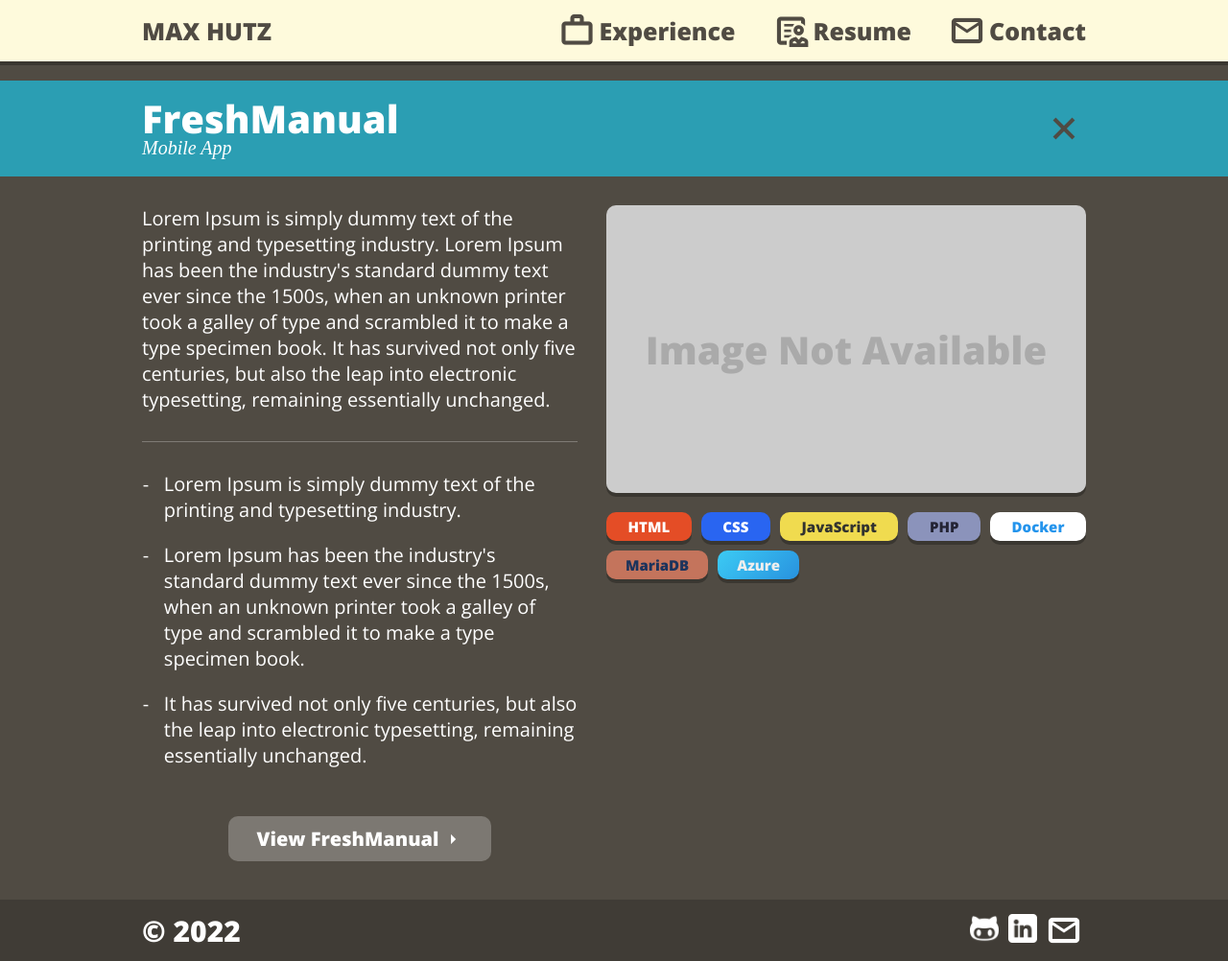
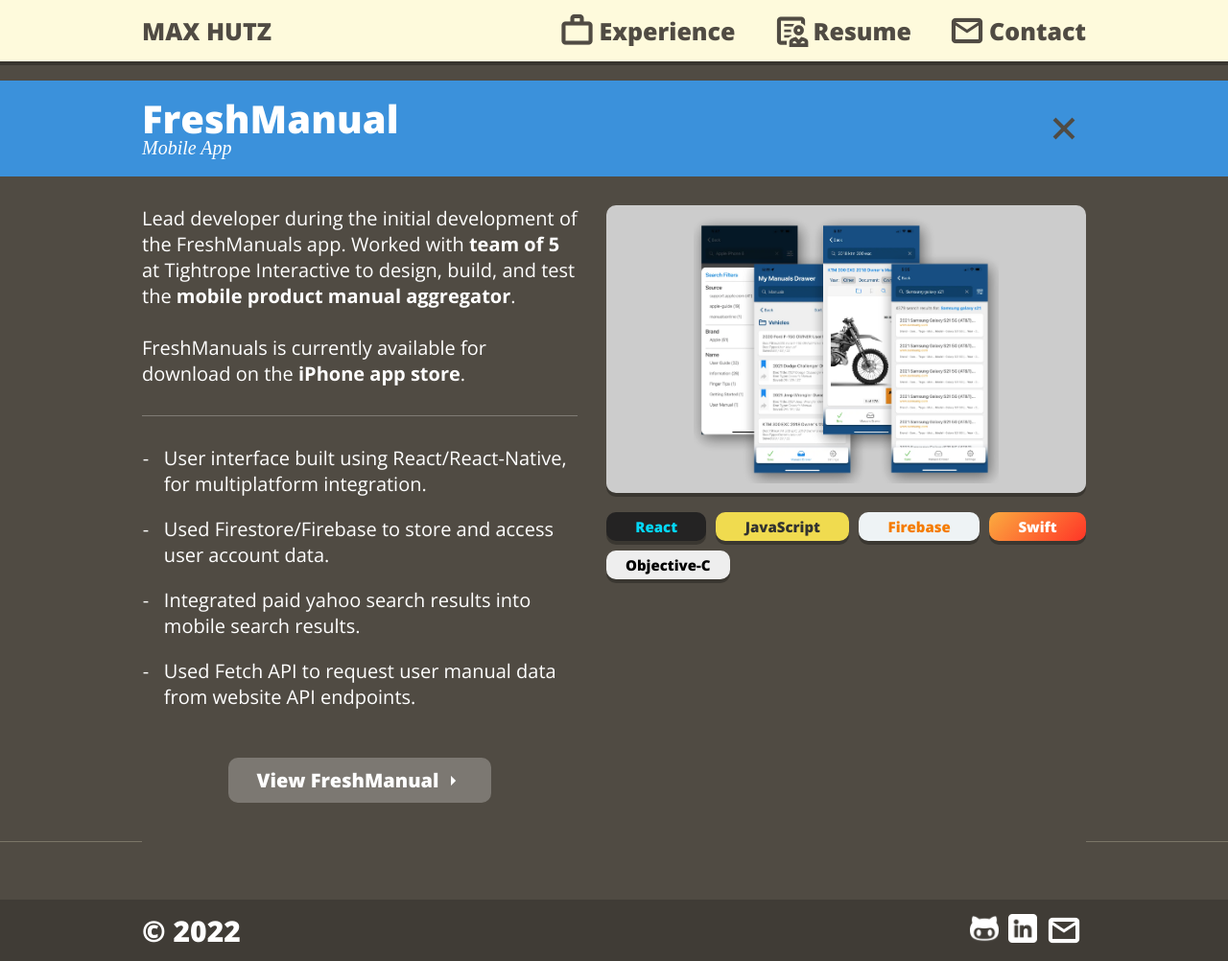
Before and after one commit to mvhutz/me, a Jekyll site: the page built from experience/freshmanual.html, in a window 1280 px wide and 1002 px high. Shown: the whole window at 96% size. Built offline with Jekyll 4.4.1, drawn with Linux system fonts in a browser that asks for light colours.

Commit message:
FEAT: Info for FreshManuals mobile app.

```diff
--- a/_data/work.yml
+++ b/_data/work.yml
@@ -28,28 +28,24 @@ freshmanual:
   id: freshmanual
   title: FreshManual
   subtitle: Mobile App
-  stack: [ html, css, js, php, docker, mariadb, azure ]
-  link: /404
-  color: blue
+  stack: [ react, js, firebase, swift, objective-c ]
+  link: https://apps.apple.com/en/app/freshmanuals/id1627091250
+  color: freshmanual
+  image: /res/projects/freshmanual.png
 
   ready: false
 
   description:
-    Lorem Ipsum is simply dummy text of the printing and typesetting industry.
-    Lorem Ipsum has been the industry's standard dummy text ever since the
-    1500s, when an unknown printer took a galley of type and scrambled it to
-    make a type specimen book. It has survived not only five centuries, but also
-    the leap into electronic typesetting, remaining essentially unchanged.
+    Lead developer during the initial development of the FreshManuals app.
+    Worked with <b>team of 5</b> at Tightrope Interactive to design, build, and test
+    the <b>mobile product manual aggregator</b>.<br><br>FreshManuals is currently available
+    for download on the <b>iPhone app store</b>.
 
   outcomes:
-    - Lorem Ipsum is simply dummy text of the printing and typesetting industry.
-
-    - Lorem Ipsum has been the industry's standard dummy text ever since the
-      1500s, when an unknown printer took a galley of type and scrambled it to
-      make a type specimen book.
-
-    - It has survived not only five centuries, but also the leap into electronic
-      typesetting, remaining essentially unchanged.
+    - User interface built using React/React-Native, for multiplatform integration.
+    - Used Firestore/Firebase to store and access user account data.
+    - Integrated paid yahoo search results into mobile search results.
+    - Used Fetch API to request user manual data from website API endpoints.
 
 #*----------------------------------------------------------------------------*#
 
--- a/styles/global.css
+++ b/styles/global.css
@@ -30,6 +30,7 @@
 .blue { --color: var(--blue) }
 .white { --color: white }
 .malung { --color: #F76F8E }
+.freshmanual { --color: #3b91db }
 
 .flex-space, .flex, br { flex-grow: 1 }
 .flex.dark { background-color: var(--dark) }
```
Also changed, not shown: _data/techs.yml (+20 -0 lines), res/projects/freshmanual.png (added).
